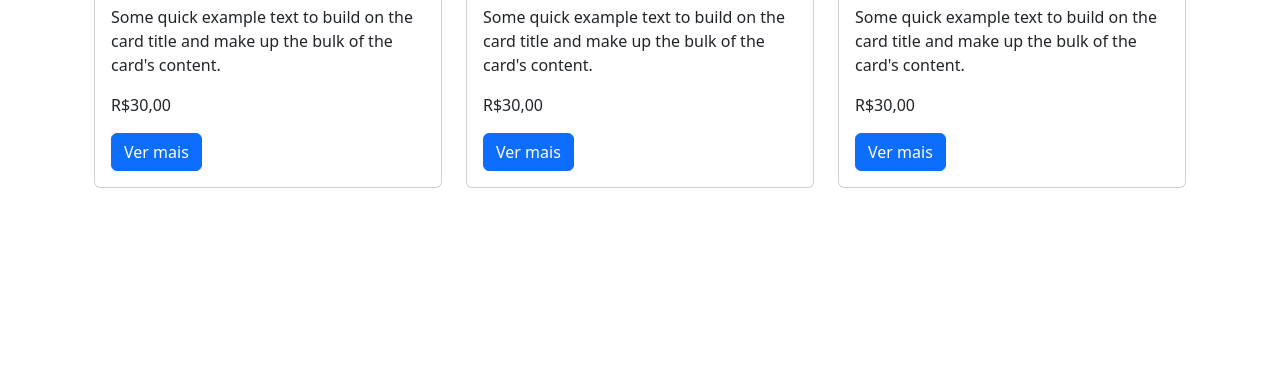
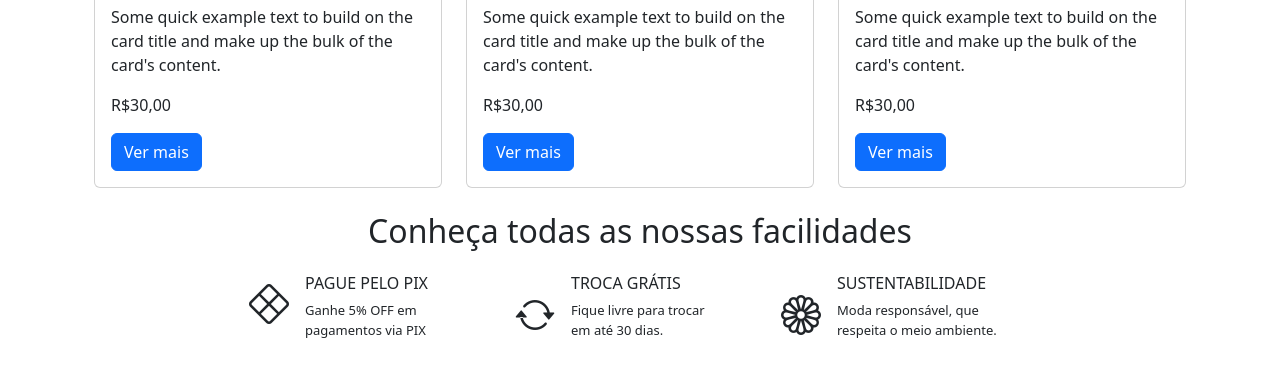
Before and after one commit to mariapgomes/meteora, a plain HTML site: page index.html in a window 1280 px wide. Shown: the part 1023-1403 px from the top of the page. Before the commit the page ends 1211 px from the top, so only its background shows below. Drawn offline with nearby package versions, Linux system fonts and the light colour scheme.

Commit message:
Cria a seção de facilidades

```diff
--- a/css/style.css
+++ b/css/style.css
@@ -0,0 +1,6 @@
+.texto-menor {
+  font-size: .8125rem;
+}
+.divs-facilidades {
+  width: 250px;
+}
--- a/index.html
+++ b/index.html
@@ -4,7 +4,9 @@
   <meta charset="UTF-8">
   <meta name="viewport" content="width=device-width, initial-scale=1.0">
   <title>Meteora</title>
+  <link rel="stylesheet" href="https://cdn.jsdelivr.net/npm/bootstrap-icons@1.11.1/font/bootstrap-icons.css">
   <link href="https://cdn.jsdelivr.net/npm/bootstrap@5.3.2/dist/css/bootstrap.min.css" rel="stylesheet" integrity="sha384-T3c6CoIi6uLrA9TneNEoa7RxnatzjcDSCmG1MXxSR1GAsXEV/Dwwykc2MPK8M2HN" crossorigin="anonymous">
+  <link rel="stylesheet" href="./css/style.css">
 </head>
 <body>
   <header>
@@ -202,6 +204,36 @@
       </div>
     </div>
   </section>
+
+  <section class="pb-4" aria-label="facilidades">
+    <h2 class="text-center my-4">Conheça todas as nossas facilidades</h2>
+
+    <ul class="list-group d-flex justify-content-center align-items-center gap-3 flex-md-row">
+      <li class="d-flex gap-3 align-items-cente divs-facilidades">
+        <i class="bi bi-x-diamond fs-1"></i>
+        <div>
+          <h3 class="h6">PAGUE PELO PIX</h3>
+          <p class="texto-menor">Ganhe 5% OFF em<br> pagamentos via PIX</p>
+        </div>
+      </li>
+      <li class="d-flex gap-3 align-items-center divs-facilidades">
+        <i class="bi bi-arrow-repeat fs-1"></i>
+        <div>
+          <h3 class="h6">TROCA GRÁTIS</h3>
+          <p class="texto-menor">Fique livre para trocar<br> em até 30 dias.</p>
+        </div>
+      </li>
+      <li class="d-flex gap-3 align-items-center divs-facilidades">
+        <i class="bi bi-flower1 fs-1"></i>
+        <div>
+          <h3 class="h6">SUSTENTABILIDADE</h3>
+          <p class="texto-menor">Moda responsável, que<br> respeita o meio ambiente.</p>
+        </div>
+      </li>
+    </ul>
+  </section>
+
+
   <script src="https://cdn.jsdelivr.net/npm/bootstrap@5.3.2/dist/js/bootstrap.bundle.min.js" integrity="sha384-C6RzsynM9kWDrMNeT87bh95OGNyZPhcTNXj1NW7RuBCsyN/o0jlpcV8Qyq46cDfL" crossorigin="anonymous"></script>
 </body>
 </html>
```
